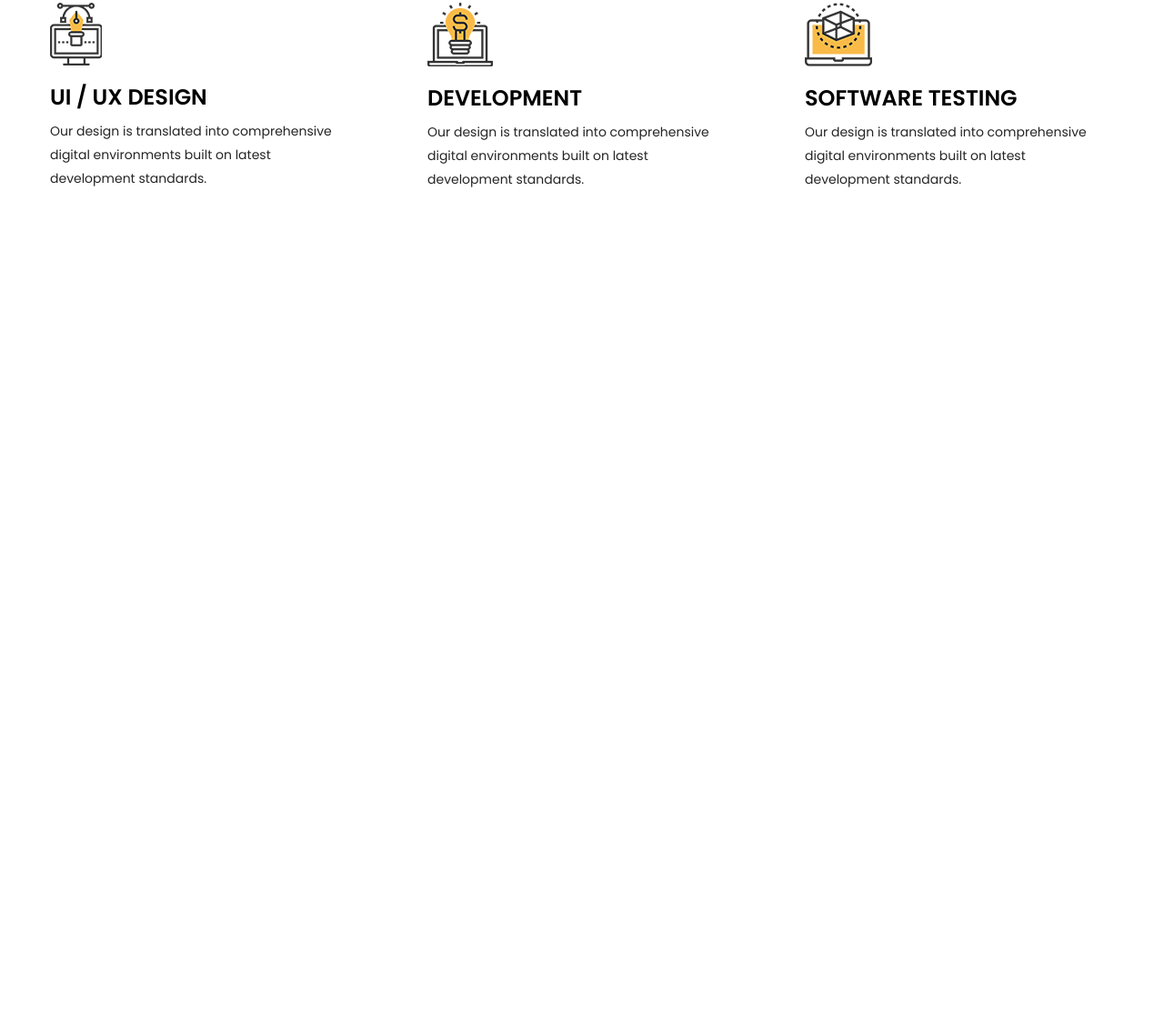
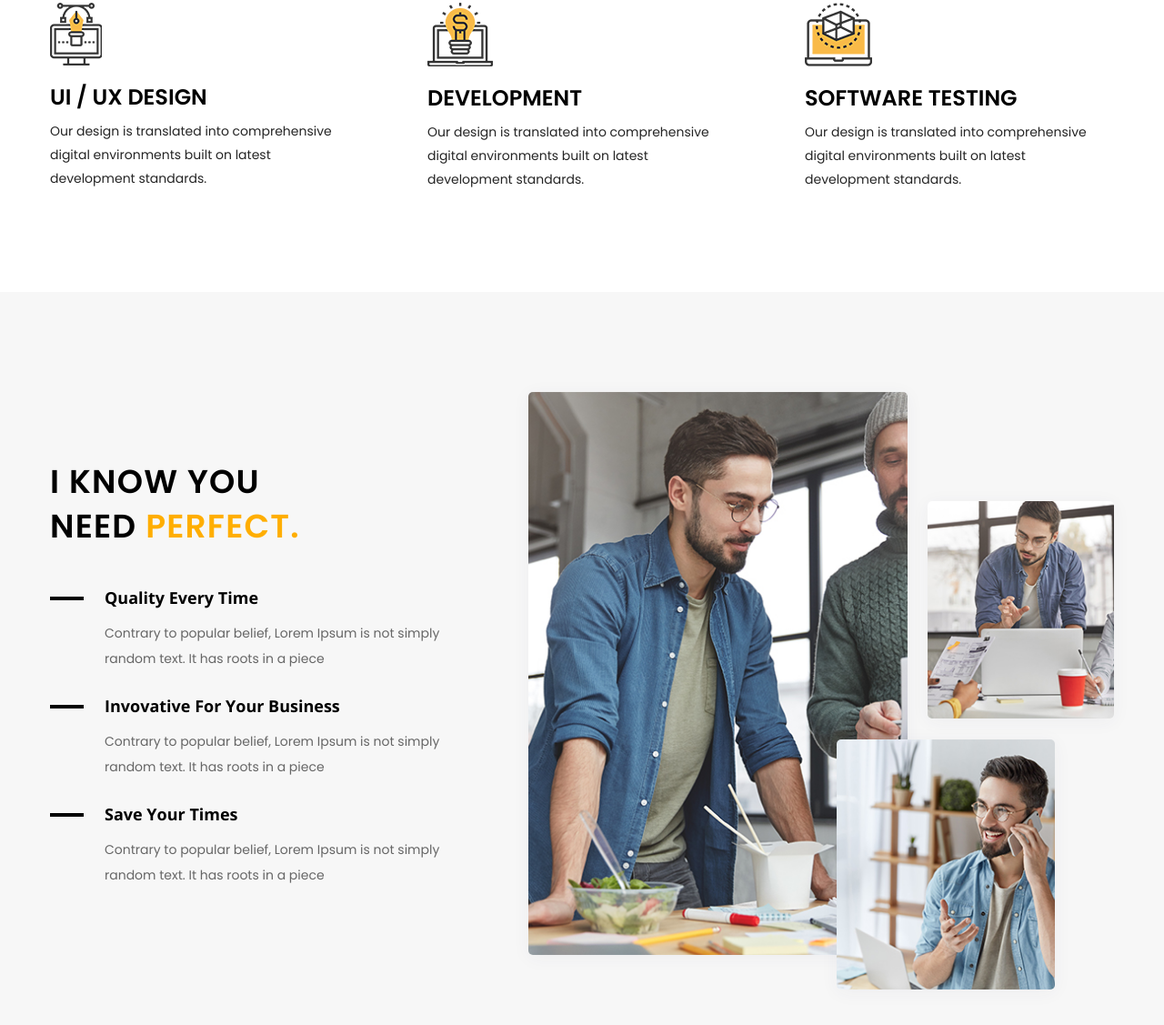
Before and after one commit to Verruckterdrachen/Kelvin, a website: page #src/index.html in a window 1280 px wide. Shown: the part 867-1994 px from the top of the page at 91% size. Before the commit the page ends 1188 px from the top, so only its background shows below. Drawn offline with nearby package versions, Linux system fonts and the light colour scheme; files that its build step writes are made by us from their sources; files whose address does not match are found by name.

Commit message:
add skills section

```diff
--- a/#src/index.html
+++ b/#src/index.html
@@ -64,6 +64,43 @@
 					</div>
 				</div>
 			</section>
+			<section class="page__skills skills">
+				<div class="skills__container _container">
+					<div class="skills__body">
+						<div class="skills__content">
+							<h2 class="skills__title">I Know You<br>Need <span>Perfect.</span></h2>
+							<div class="skills__items">
+								<div class="skills__item item-skills">
+									<h3 class="item-skills__title">Quality Every Time</h3>
+									<div class="item-skills__text">Contrary to popular belief, Lorem Ipsum is not simply random text. It
+										has roots in a piece</div>
+								</div>
+								<div class="skills__item item-skills">
+									<h3 class="item-skills__title">Invovative For Your Business</h3>
+									<div class="item-skills__text">Contrary to popular belief, Lorem Ipsum is not simply random text. It
+										has roots in a piece</div>
+								</div>
+								<div class="skills__item item-skills">
+									<h3 class="item-skills__title">Save Your Times</h3>
+									<div class="item-skills__text">Contrary to popular belief, Lorem Ipsum is not simply random text. It
+										has roots in a piece</div>
+								</div>
+							</div>
+						</div>
+						<div class="skills__gallery">
+							<a href="" class="skills__image _ibg">
+								<img src="img/skills/skills-01.jpg" alt="">
+							</a>
+							<a href="" class="skills__image _ibg">
+								<img src="img/skills/skills-02.jpg" alt="">
+							</a>
+							<a href="" class="skills__image _ibg">
+								<img src="img/skills/skills-03.jpg" alt="">
+							</a>
+						</div>
+					</div>
+				</div>
+			</section>
 		</main>
 		@@include('_footer.html',{})
 	</div>
--- a/#src/scss/home.scss
+++ b/#src/scss/home.scss
@@ -78,4 +78,118 @@
 	}
 }
 //============================================================================
+.skills {
+	background-color: #f7f7f7;
+	&__body {
+		@media (min-width: $md2+px) {
+			display: flex;
+			align-items: center;
+		}
+	}
+	&__content {
+		flex: 1 1 auto;
+		@include adaptiv-value("padding-right", 90, 0, 1);
+		@media (max-width: $md2+px) {
+			padding-right: 0;
+			margin: 0px 0px 40px 0px;
+		}
+	}
+	&__title {
+		@include adaptiv-value("font-size", 36, 24, 1);
+		line-height: 50 / 36 * 100%;
+		font-weight: 600;
+		text-transform: uppercase;
+		letter-spacing: 1.2px;
+		margin: 0px 0px 40px/36px * 1em 0px;
+		span {
+			color: $primaryColor;
+		}
+	}
+	&__items {
+		padding: 0px 0px 0px 60px;
+	}
+	&__gallery {
+		flex: 0 0 644px;
+		display: flex;
+		justify-content: flex-end;
+		align-items: flex-start;
+		flex-wrap: wrap;
+		position: relative;
+		@media (max-width: $md2+px) {
+			justify-content: flex-start;
+			flex-wrap: nowrap;
+			overflow: auto;
+		}
+	}
+	&__image {
+		border-radius: 5px;
+		overflow: hidden;
+		box-shadow: 0px 3px 20px 0px rgba(57, 64, 96, 0.05);
+		transition: box-shadow 0.3s ease 0s;
+		img {
+			transition: transform 0.3s ease 0s;
+		}
+		@media (min-width: $md2+px) {
+			flex: 0 0 205px;
+			padding: 0px 0px 239px 0px;
+			margin: 120px 0px 0px 0px;
+			&:first-child {
+				flex: 0 0 417px;
+				padding: 0px 0px 619px 0px;
+				margin: 0px 22px 0px 0px;
+			}
+			&:last-child {
+				position: absolute;
+				width: 240px;
+				bottom: -38px;
+				right: 65px;
+				flex: 0 0 240px;
+				padding: 0px 0px 275px 0px;
+			}
+		}
+		@media (max-width: $md2+px) {
+			flex: 0 0 70%;
+			padding: 0px 0px 100% 0px;
+			&:not(:last-child) {
+				margin: 0px 15px 0px 0px;
+			}
+		}
+		@media (any-hover: hover) {
+			&:hover {
+				img {
+					transform: scale(1.015);
+				}
+				box-shadow: 0px 3px 20px 0px rgba(57, 64, 96, 0.25);
+			}
+		}
+	}
+}
+.item-skills {
+	position: relative;
+	&::before {
+		content: "";
+		position: absolute;
+		width: 37px;
+		height: 4px;
+		top: 12px;
+		left: -60px;
+		background-color: $mainColor;
+	}
+	&:not(:last-child) {
+		margin: 0px 0px 25px 0px;
+	}
+	&__title {
+		font-size: 18px;
+		line-height: 28 / 18 * 100%;
+		font-family: "Open Sans";
+		font-weight: 700;
+		margin: 0px 0px 10px/18px * 1em 0px;
+	}
+	&__text {
+		font-size: 14px;
+		line-height: 28 / 14 * 100%;
+		color: #666;
+	}
+}
+//============================================================================
 //====================================================================================================
--- a/#src/scss/style.scss
+++ b/#src/scss/style.scss
@@ -95,6 +95,10 @@ body {
 		@include adaptiv-value("padding-top", 100, 40, 1);
 		@include adaptiv-value("padding-bottom", 110, 50, 1);
 	}
+	&__skills {
+		@include adaptiv-value("padding-top", 110, 40, 1);
+		@include adaptiv-value("padding-bottom", 130, 50, 1);
+	}
 }
 //===================================================================================================================================
 
```
Also changed, not shown: Kelvin/index.html (+37 -0 lines), Kelvin/css/style.min.css.
